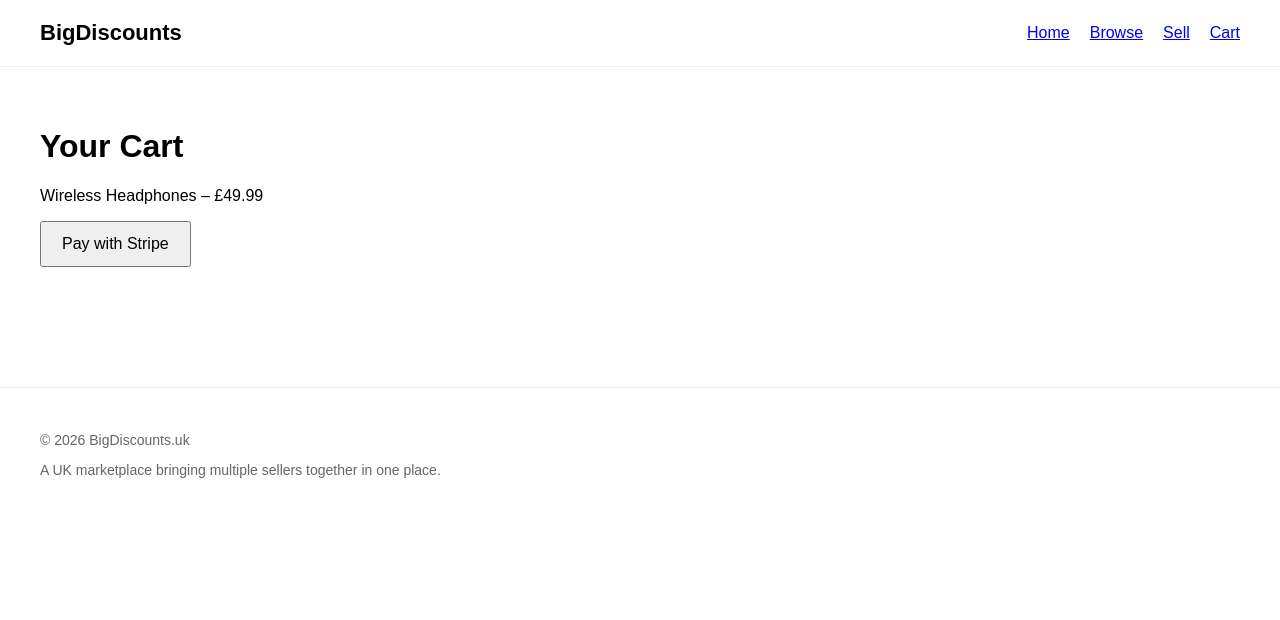
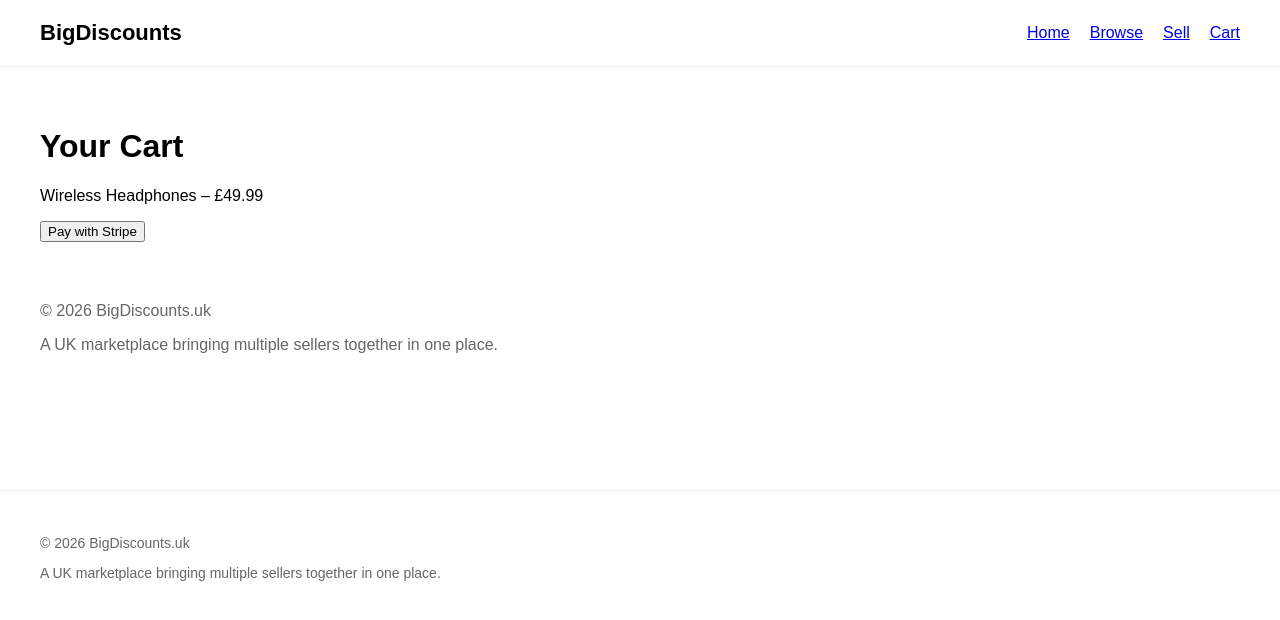
Before and after one commit to gaijyn1981/BigDiscounts, a Next.js app: page /cart in a window 1280 px wide. Shown: the top 620 px of the page. Built offline with nearby package versions, Linux system fonts and the light colour scheme.

Commit message:
Fix cart checkout redirect to Stripe session URL

```diff
--- a/app/cart/page.tsx
+++ b/app/cart/page.tsx
@@ -1,36 +1,45 @@
 "use client";
 
+import React from "react";
+
 export default function CartPage() {
-  async function checkout() {
+  const handleCheckout = async () => {
+    try {
       const res = await fetch("/api/checkout", {
         method: "POST",
       });
 
+      if (!res.ok) {
+        throw new Error("Failed to start checkout");
+      }
+
       const data = await res.json();
 
       if (data.url) {
-      window.location.href = data.url; // 🔥 THIS redirects to Stripe
+        window.location.href = data.url; // 🔥 IMPORTANT
       } else {
+        alert("No checkout URL returned");
+      }
+    } catch (error) {
+      console.error(error);
       alert("Failed to start checkout");
     }
-  }
+  };
 
   return (
-    <div style={{ padding: 40 }}>
+    <div style={{ padding: "40px" }}>
       <h1>Your Cart</h1>
 
       <p>Wireless Headphones – £49.99</p>
 
-      <button
-        onClick={checkout}
-        style={{
-          padding: "12px 20px",
-          fontSize: "16px",
-          cursor: "pointer",
-        }}
-      >
+      <button onClick={handleCheckout}>
         Pay with Stripe
       </button>
+
+      <footer style={{ marginTop: "60px", color: "#666" }}>
+        <p>© 2026 BigDiscounts.uk</p>
+        <p>A UK marketplace bringing multiple sellers together in one place.</p>
+      </footer>
     </div>
   );
 }
```
Lines whose indentation alone changed are shown as unchanged.
